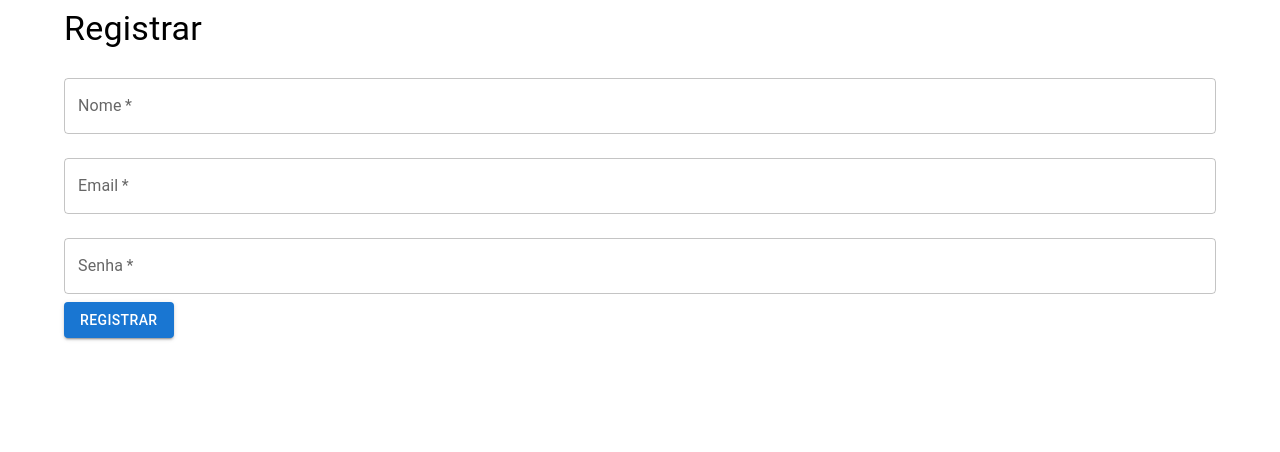
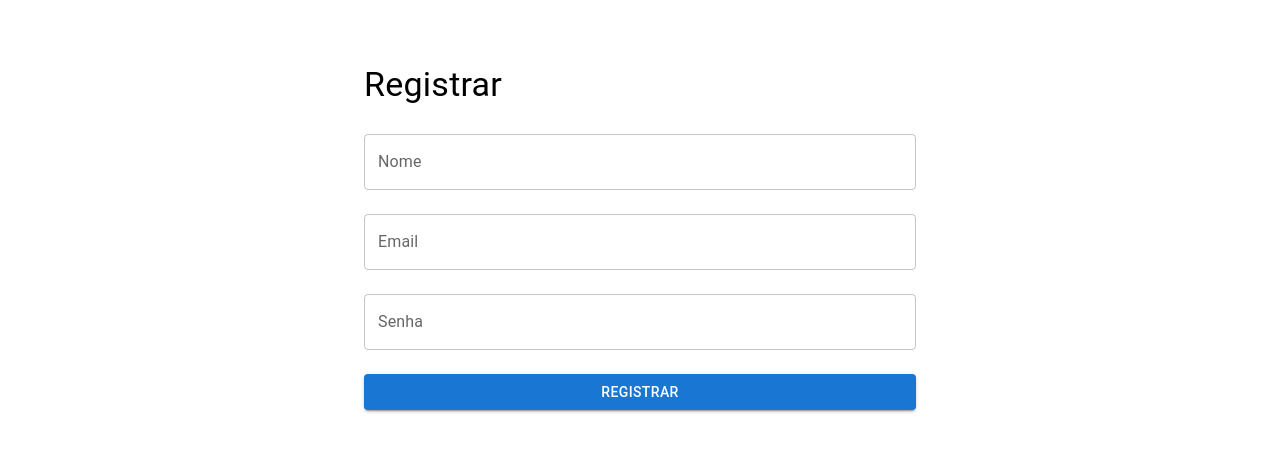
Before and after one commit to Acauhi99/full-stack-project-maneger, a React app in the folder ProjectManagerFront/: page /register in a window 1280 px wide. Shown: the top 452 px of the page. Built offline with nearby package versions, Linux system fonts and the light colour scheme.

Commit message:
add: validacao e melhora na estilizacao

```diff
--- a/ProjectManagerFront/src/components/LoginForm.js
+++ b/ProjectManagerFront/src/components/LoginForm.js
@@ -1,54 +1,94 @@
-import React, { useState } from "react";
-import { Container, TextField, Button, Typography } from "@mui/material";
+import React from "react";
+import {
+  Container,
+  TextField,
+  Button,
+  Typography,
+  Box,
+  Link,
+} from "@mui/material";
 import { useNavigate } from "react-router-dom";
 import { login } from "../services/userService";
 import { toast } from "react-toastify";
+import { Formik, Form, Field } from "formik";
+import * as Yup from "yup";
+
+const validationSchema = Yup.object().shape({
+  email: Yup.string().email("Email inválido").required("Email é obrigatório"),
+  password: Yup.string().required("Senha é obrigatória"),
+});
 
 function LoginForm() {
-  const [email, setEmail] = useState("");
-  const [password, setPassword] = useState("");
   const navigate = useNavigate();
 
-  const handleSubmit = async (e) => {
-    e.preventDefault();
+  const handleSubmit = async (values, { setSubmitting }) => {
     try {
-      const response = await login(email, password);
+      const response = await login(values.email, values.password);
       localStorage.setItem("token", response.token);
       toast.success("Login bem-sucedido!");
       navigate("/projects");
     } catch (error) {
       toast.error("Erro no login. Tente novamente.");
+    } finally {
+      setSubmitting(false);
     }
   };
 
   return (
-    <Container>
+    <Container maxWidth="sm">
+      <Box sx={{ mt: 8 }}>
         <Typography variant="h4" gutterBottom>
           Login
         </Typography>
-      <form onSubmit={handleSubmit}>
-        <TextField
+        <Formik
+          initialValues={{ email: "", password: "" }}
+          validationSchema={validationSchema}
+          onSubmit={handleSubmit}
+        >
+          {({ isSubmitting, errors, touched }) => (
+            <Form>
+              <Field
+                as={TextField}
                 label="Email"
+                name="email"
                 type="email"
-          value={email}
-          onChange={(e) => setEmail(e.target.value)}
                 fullWidth
                 margin="normal"
-          required
+                error={touched.email && !!errors.email}
+                helperText={touched.email && errors.email}
               />
-        <TextField
+              <Field
+                as={TextField}
                 label="Senha"
+                name="password"
                 type="password"
-          value={password}
-          onChange={(e) => setPassword(e.target.value)}
                 fullWidth
                 margin="normal"
-          required
+                error={touched.password && !!errors.password}
+                helperText={touched.password && errors.password}
               />
-        <Button type="submit" variant="contained" color="primary">
+              <Button
+                type="submit"
+                variant="contained"
+                color="primary"
+                fullWidth
+                disabled={isSubmitting}
+                sx={{ mt: 2 }}
+              >
                 Login
               </Button>
-      </form>
+            </Form>
+          )}
+        </Formik>
+        <Box sx={{ mt: 2 }}>
+          <Typography variant="body2">
+            Não possui conta?{" "}
+            <Link href="/register" variant="body2">
+              Cadastre-se
+            </Link>
+          </Typography>
+        </Box>
+      </Box>
     </Container>
   );
 }
--- a/ProjectManagerFront/src/components/RegisterForm.js
+++ b/ProjectManagerFront/src/components/RegisterForm.js
@@ -1,62 +1,88 @@
-import React, { useState } from "react";
-import { Container, TextField, Button, Typography } from "@mui/material";
+import React from "react";
+import { Container, TextField, Button, Typography, Box } from "@mui/material";
 import { useNavigate } from "react-router-dom";
 import { register } from "../services/userService";
 import { toast } from "react-toastify";
+import { Formik, Form, Field } from "formik";
+import * as Yup from "yup";
+
+const validationSchema = Yup.object().shape({
+  name: Yup.string().required("Nome é obrigatório"),
+  email: Yup.string().email("Email inválido").required("Email é obrigatório"),
+  password: Yup.string().required("Senha é obrigatória"),
+});
 
 function RegisterForm() {
-  const [name, setName] = useState("");
-  const [email, setEmail] = useState("");
-  const [password, setPassword] = useState("");
   const navigate = useNavigate();
 
-  const handleSubmit = async (e) => {
-    e.preventDefault();
+  const handleSubmit = async (values, { setSubmitting }) => {
     try {
-      await register({ name, email, password });
+      await register(values);
       toast.success("Registro bem-sucedido! Faça login.");
       navigate("/login");
     } catch (error) {
       toast.error("Erro no registro. Tente novamente.");
+    } finally {
+      setSubmitting(false);
     }
   };
 
   return (
-    <Container>
+    <Container maxWidth="sm">
+      <Box sx={{ mt: 8 }}>
         <Typography variant="h4" gutterBottom>
           Registrar
         </Typography>
-      <form onSubmit={handleSubmit}>
-        <TextField
+        <Formik
+          initialValues={{ name: "", email: "", password: "" }}
+          validationSchema={validationSchema}
+          onSubmit={handleSubmit}
+        >
+          {({ isSubmitting, errors, touched }) => (
+            <Form>
+              <Field
+                as={TextField}
                 label="Nome"
-          value={name}
-          onChange={(e) => setName(e.target.value)}
+                name="name"
                 fullWidth
                 margin="normal"
-          required
+                error={touched.name && !!errors.name}
+                helperText={touched.name && errors.name}
               />
-        <TextField
+              <Field
+                as={TextField}
                 label="Email"
+                name="email"
                 type="email"
-          value={email}
-          onChange={(e) => setEmail(e.target.value)}
                 fullWidth
                 margin="normal"
-          required
+                error={touched.email && !!errors.email}
+                helperText={touched.email && errors.email}
               />
-        <TextField
+              <Field
+                as={TextField}
                 label="Senha"
+                name="password"
                 type="password"
-          value={password}
-          onChange={(e) => setPassword(e.target.value)}
                 fullWidth
                 margin="normal"
-          required
+                error={touched.password && !!errors.password}
+                helperText={touched.password && errors.password}
               />
-        <Button type="submit" variant="contained" color="primary">
+              <Button
+                type="submit"
+                variant="contained"
+                color="primary"
+                fullWidth
+                disabled={isSubmitting}
+                sx={{ mt: 2 }}
+              >
                 Registrar
               </Button>
-      </form>
+            </Form>
+          )}
+        </Formik>
+      </Box>
     </Container>
   );
 }
```
Lines whose indentation alone changed are shown as unchanged.
